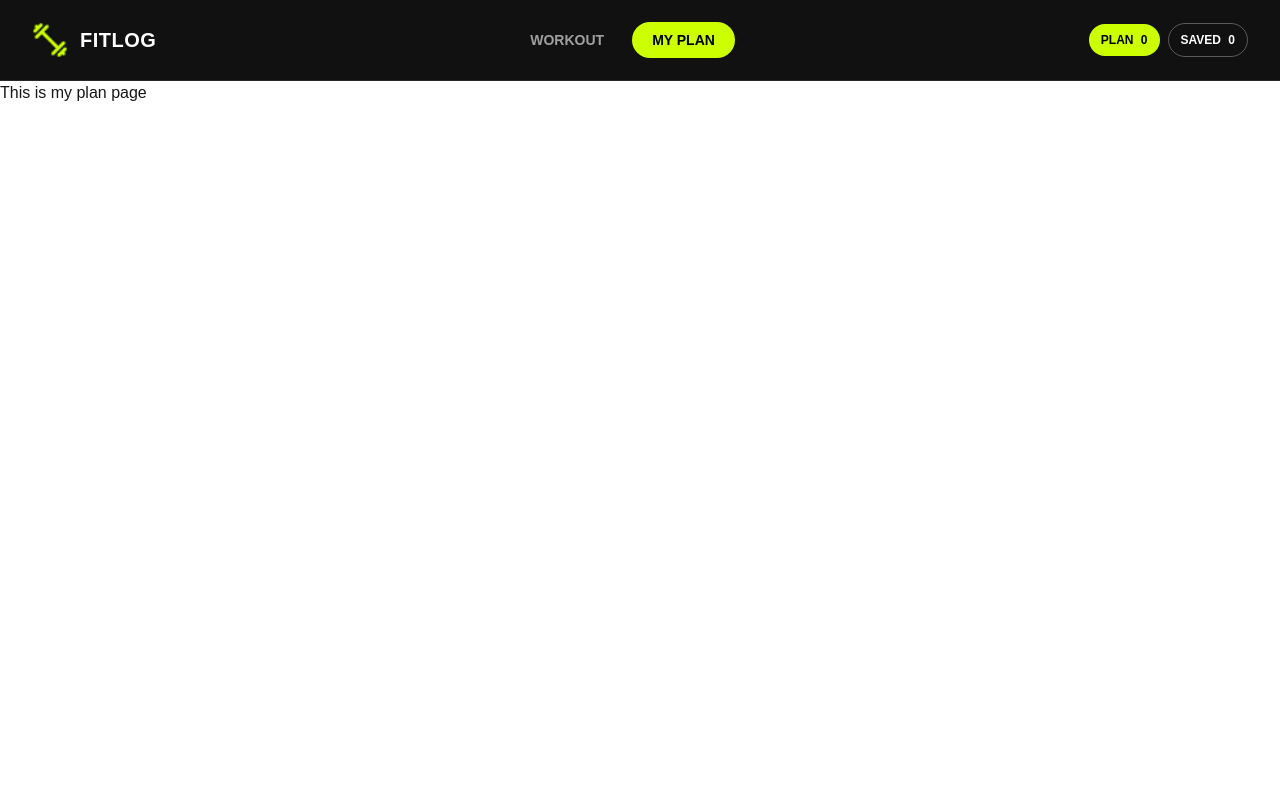
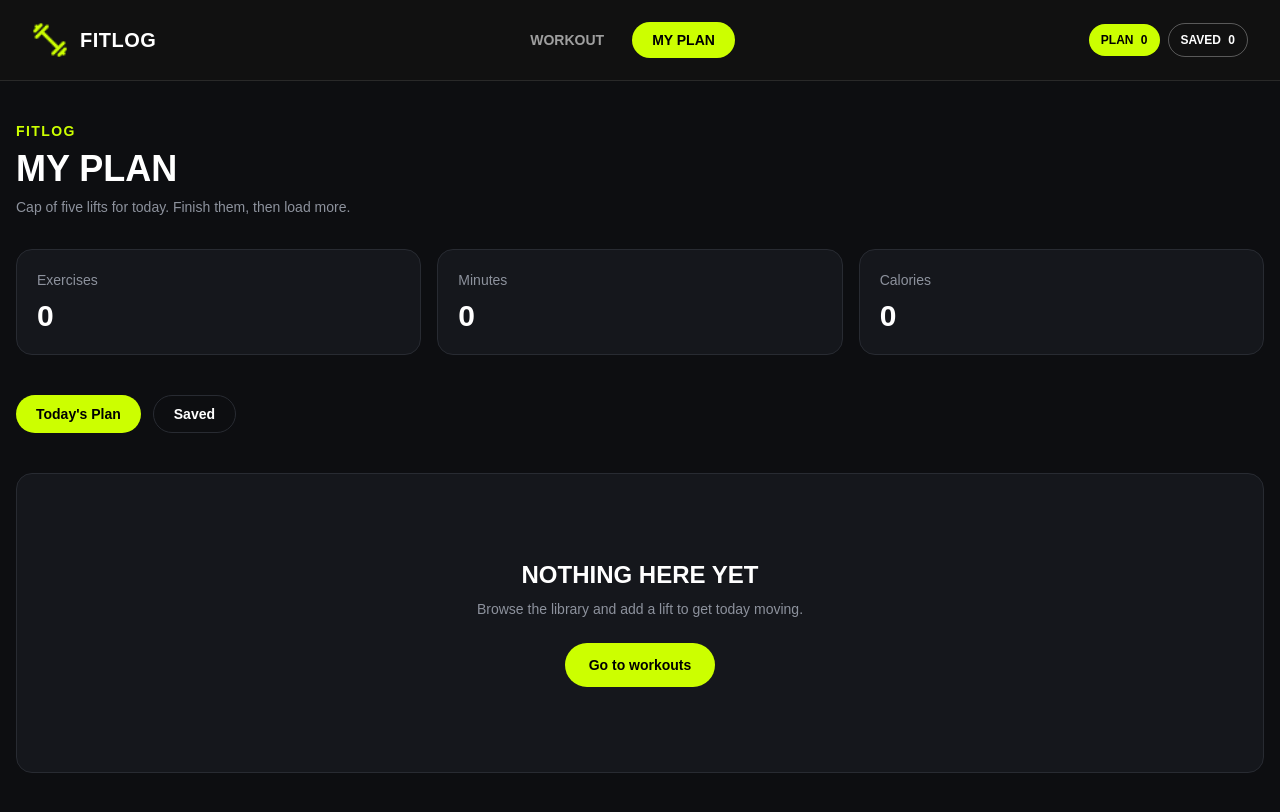
Before and after one commit to shohanurcodes/fit-log, a Next.js app: page /my-plan in a window 1280 px wide. Shown: the top 812 px of the page. Built offline with nearby package versions, Linux system fonts and the light colour scheme.

Commit message:
Use context hook initiated

```diff
--- a/src/app/layout.tsx
+++ b/src/app/layout.tsx
@@ -2,6 +2,7 @@ import type { Metadata } from "next";
 import { Geist, Geist_Mono } from "next/font/google";
 import "./globals.css";
 import Navbar from "./components/shared/Navbar";
+import { WorkoutProvider } from "@/context/WorkoutContext";
 
 const geistSans = Geist({
   variable: "--font-geist-sans",
@@ -25,11 +26,14 @@ export default function RootLayout({ children }: LayoutProps<"/">) {
       className={`${geistSans.variable} ${geistMono.variable} h-full antialiased`}
     >
       <body className="min-h-full flex flex-col">
+      <WorkoutProvider>
+
     <Navbar/>
         <main>
 
         {children}
         </main>
+      </WorkoutProvider>
         </body>
     </html>
   );
--- a/src/app/my-plan/page.tsx
+++ b/src/app/my-plan/page.tsx
@@ -1,11 +1,71 @@
-import React from 'react';
+import Link from "next/link";
 
-const page = () => {
-    return (
+const MyPlanPage = () => {
+  return (
+    <main className="min-h-screen bg-[#0d0e11] px-4 py-10 text-white">
+      <div className="mx-auto max-w-7xl">
+
         <div>
-            This is my plan page
+          <p className="text-sm font-bold tracking-widest text-[#ccff00]">
+            FITLOG
+          </p>
+
+          <h1 className="mt-2 text-4xl font-black uppercase">
+            MY PLAN
+          </h1>
+
+          <p className="mt-2 text-sm text-[#8d929d]">
+            Cap of five lifts for today. Finish them, then load more.
+          </p>
         </div>
-    );
+
+        <div className="mt-8 grid grid-cols-1 gap-4 sm:grid-cols-3">
+          <div className="rounded-2xl border border-[#282b32] bg-[#15171c] p-5">
+            <p className="text-sm text-[#8d929d]">Exercises</p>
+            <h2 className="mt-2 text-3xl font-black">0</h2>
+          </div>
+
+          <div className="rounded-2xl border border-[#282b32] bg-[#15171c] p-5">
+            <p className="text-sm text-[#8d929d]">Minutes</p>
+            <h2 className="mt-2 text-3xl font-black">0</h2>
+          </div>
+
+          <div className="rounded-2xl border border-[#282b32] bg-[#15171c] p-5">
+            <p className="text-sm text-[#8d929d]">Calories</p>
+            <h2 className="mt-2 text-3xl font-black">0</h2>
+          </div>
+        </div>
+
+        <div className="mt-10 flex gap-3">
+          <button className="rounded-full bg-[#ccff00] px-5 py-2 text-sm font-bold text-black">
+            Today's Plan
+          </button>
+
+          <button className="rounded-full border border-[#282b32] px-5 py-2 text-sm font-bold text-white">
+            Saved
+          </button>
+        </div>
+
+        <div className="mt-10 flex min-h-[300px] flex-col items-center justify-center rounded-2xl border border-[#282b32] bg-[#15171c] text-center">
+          <h2 className="text-2xl font-black uppercase">
+            NOTHING HERE YET
+          </h2>
+
+          <p className="mt-2 max-w-md text-sm text-[#8d929d]">
+            Browse the library and add a lift to get today moving.
+          </p>
+
+          <Link
+            href="/"
+            className="mt-6 rounded-full bg-[#ccff00] px-6 py-3 text-sm font-black text-black"
+          >
+            Go to workouts
+          </Link>
+        </div>
+
+      </div>
+    </main>
+  );
 };
 
-export default page;
+export default MyPlanPage;
--- a/src/app/page.tsx
+++ b/src/app/page.tsx
@@ -6,6 +6,7 @@ const page = () => {
     <div>
       <Hero/>
       <WorkoutLibrary/>
+
     </div>
   );
 };
--- /dev/null
+++ b/src/context/WorkoutContext.tsx
@@ -0,0 +1,67 @@
+"use client";
+
+import { createContext, useContext, useState, ReactNode } from "react";
+import { Workout } from "@/types/workout";
+
+interface WorkoutContextType {
+  todayPlan: Workout[];
+  savedWorkouts: Workout[];
+  addToPlan: (workout: Workout) => void;
+  saveWorkout: (workout: Workout) => void;
+  removeFromPlan: (id: number) => void;
+  removeFromSaved: (id: number) => void;
+}
+
+const WorkoutContext = createContext<WorkoutContextType | undefined>(
+  undefined
+);
+
+export const WorkoutProvider = ({ children }: { children: ReactNode }) => {
+  const [todayPlan, setTodayPlan] = useState<Workout[]>([]);
+  const [savedWorkouts, setSavedWorkouts] = useState<Workout[]>([]);
+
+  const addToPlan = (workout: Workout) => {
+    setTodayPlan((prev) => [...prev, workout]);
+  };
+
+  const saveWorkout = (workout: Workout) => {
+    setSavedWorkouts((prev) => [...prev, workout]);
+  };
+
+  const removeFromPlan = (id: number) => {
+    setTodayPlan((prev) => prev.filter((workout) => workout.id !== id));
+  };
+
+  const removeFromSaved = (id: number) => {
+    setSavedWorkouts((prev) =>
+      prev.filter((workout) => workout.id !== id)
+    );
+  };
+
+  return (
+    <WorkoutContext.Provider
+      value={{
+        todayPlan,
+        savedWorkouts,
+        addToPlan,
+        saveWorkout,
+        removeFromPlan,
+        removeFromSaved,
+      }}
+    >
+      {children}
+    </WorkoutContext.Provider>
+  );
+};
+
+export const useWorkout = () => {
+  const context = useContext(WorkoutContext);
+
+  if (!context) {
+    throw new Error(
+      "useWorkout must be used inside WorkoutProvider"
+    );
+  }
+
+  return context;
+};
```
